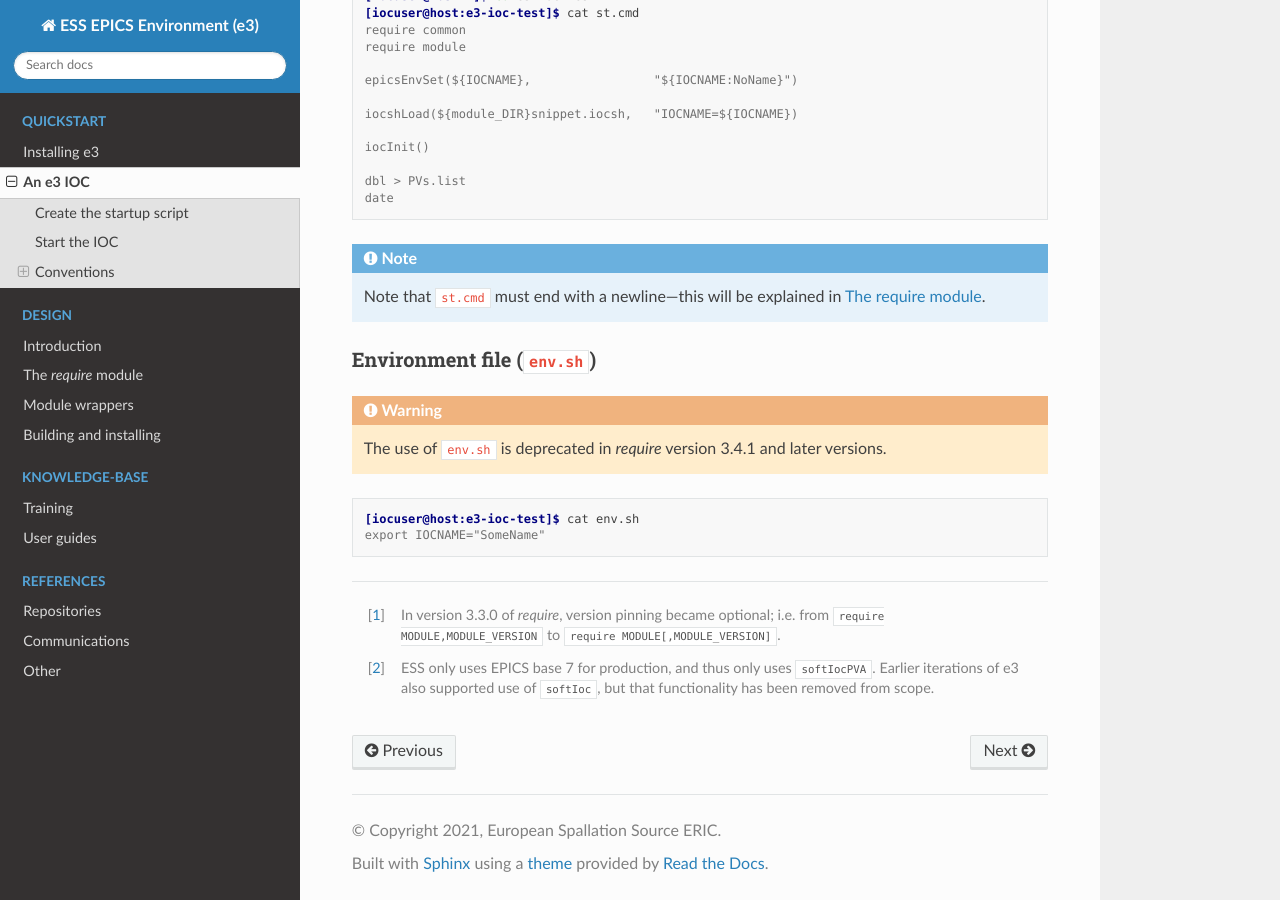
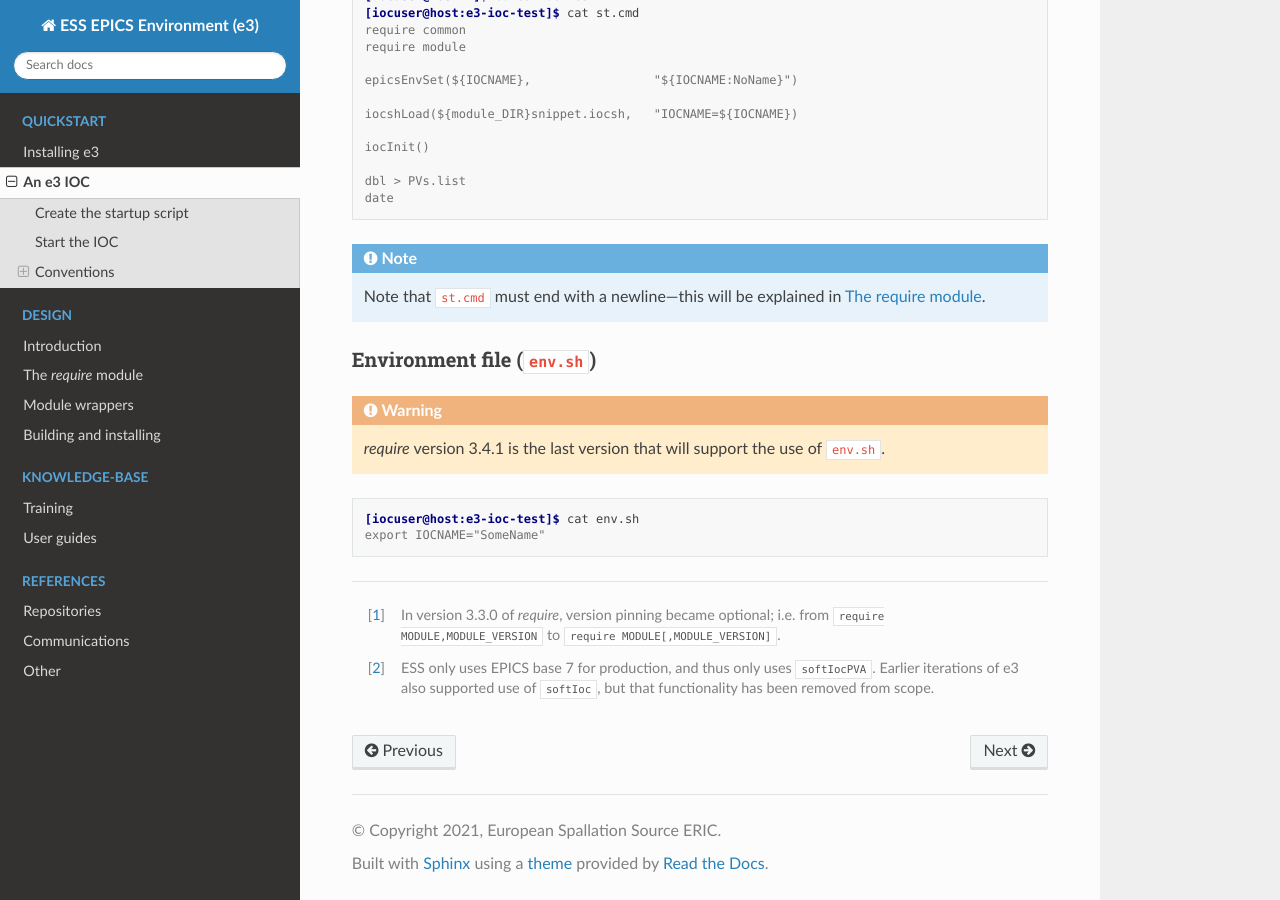
Before and after one commit to ttkorhonen/e3pages, a Sphinx documentation site: the page built from docs/quickstart/2_sample_ioc.md, in a window 1280 px wide and 900 px high, scrolled down 1200 px. Built offline with Sphinx 7.4.7 and the Read the Docs theme 2.0.0, drawn with Linux system fonts in a browser that asks for light colours.

````diff
--- a/docs/quickstart/2_sample_ioc.md
+++ b/docs/quickstart/2_sample_ioc.md
@@ -62,7 +62,8 @@ Note that `st.cmd` must end with a newline---this will be explained in {ref}`the
 ### Environment file (`env.sh`)
 
 :::{warning}
-The use of `env.sh` is deprecated in _require_ version 3.4.1 and later versions.
+_require_ version 3.4.1 is the last version that will support the use of
+`env.sh`.
 :::
 
 ```console
````
